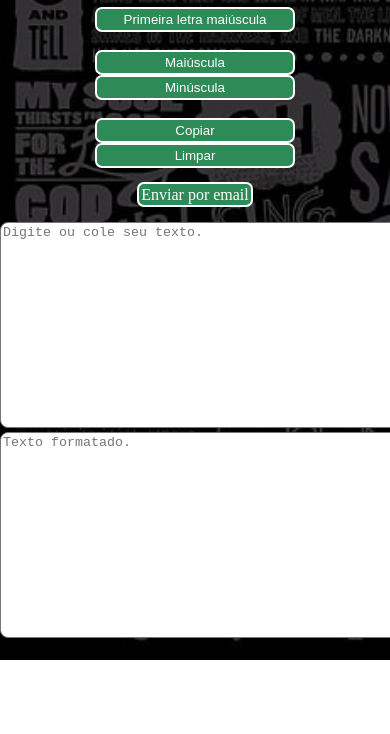
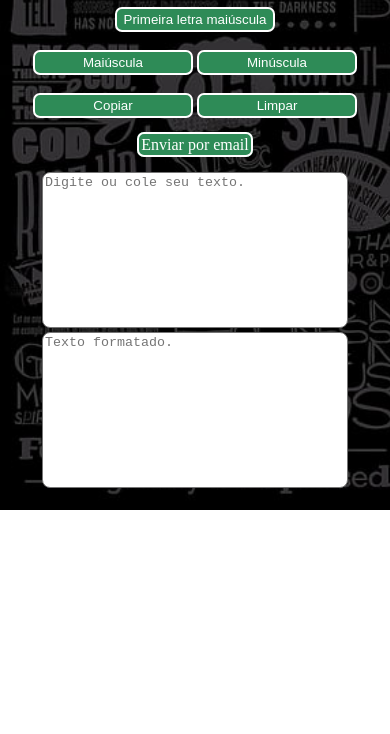
Before and after one commit to luizmarcelolm/Projeto-formata-o-de-texto-, a plain HTML site: page index.html in a window 390 px wide. Shown: the part 110-844 px from the top of the page. Drawn offline with Linux system fonts and the light colour scheme.

Commit message:
projeto finalizado com responsividade

```diff
--- a/index.html
+++ b/index.html
@@ -7,7 +7,7 @@
     <meta http-equiv="X-UA-Compatible" content="IE=edge">
     <meta name="viewport" content="width=device-width, initial-scale=1.0">
     <link rel="stylesheet" type="text/css" href="style.css">
-    <script type="text/javascript" src="javascript.js"></script>
+    <script defer="text/javascript" src="javascript.js"></script>
     <title>Formatador de texto</title>
 
 </head>
@@ -30,10 +30,6 @@
 
         <!--Criação de caixa para receber texto formatado-->
         <textarea id="resultado" placeholder="Texto formatado."></textarea><br><br>
-
-        <script src="javascript.js"></script>
-
-
     </div>
 
 </body>
--- a/style.css
+++ b/style.css
@@ -67,3 +67,22 @@
                #resultado {
                    border-radius: 8px;
                }
+
+               @media screen and (max-width:450px) {
+                   /*formata botoes*/
+                   .botoes {
+                       width: 160px;
+                       padding: 3px;
+                       border-radius: 7px;
+                       background-color: #2E8B57;
+                       color: white;
+                       border: 2px solid white;
+                   }
+                   /*tamanho e cor caixa detexto*/
+                   textarea {
+                       resize: none;
+                       width: 300px;
+                       height: 150px;
+                       color: black;
+                   }
+               }
```
Also changed, not shown: 1 other file. Lines whose indentation alone changed are shown as unchanged.
